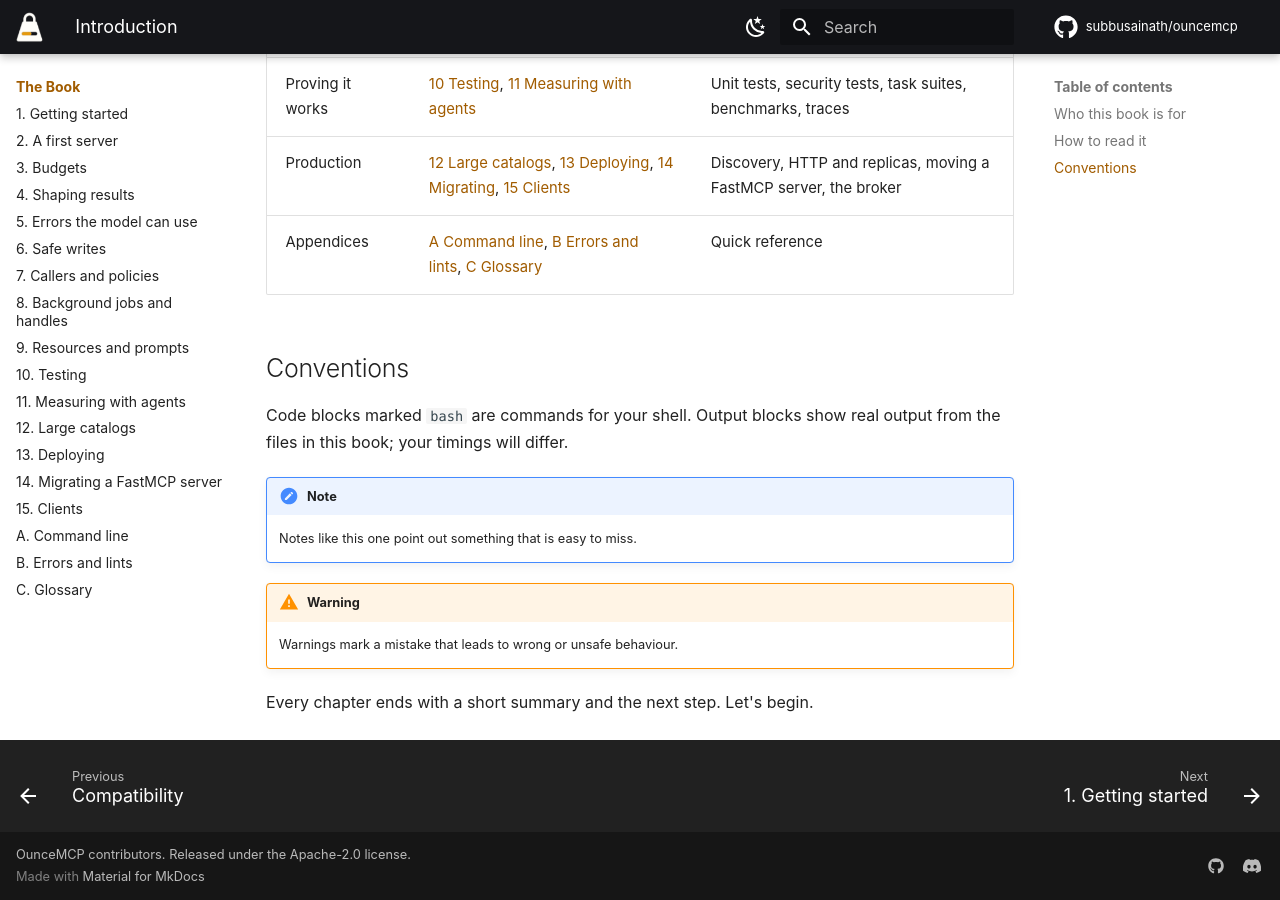
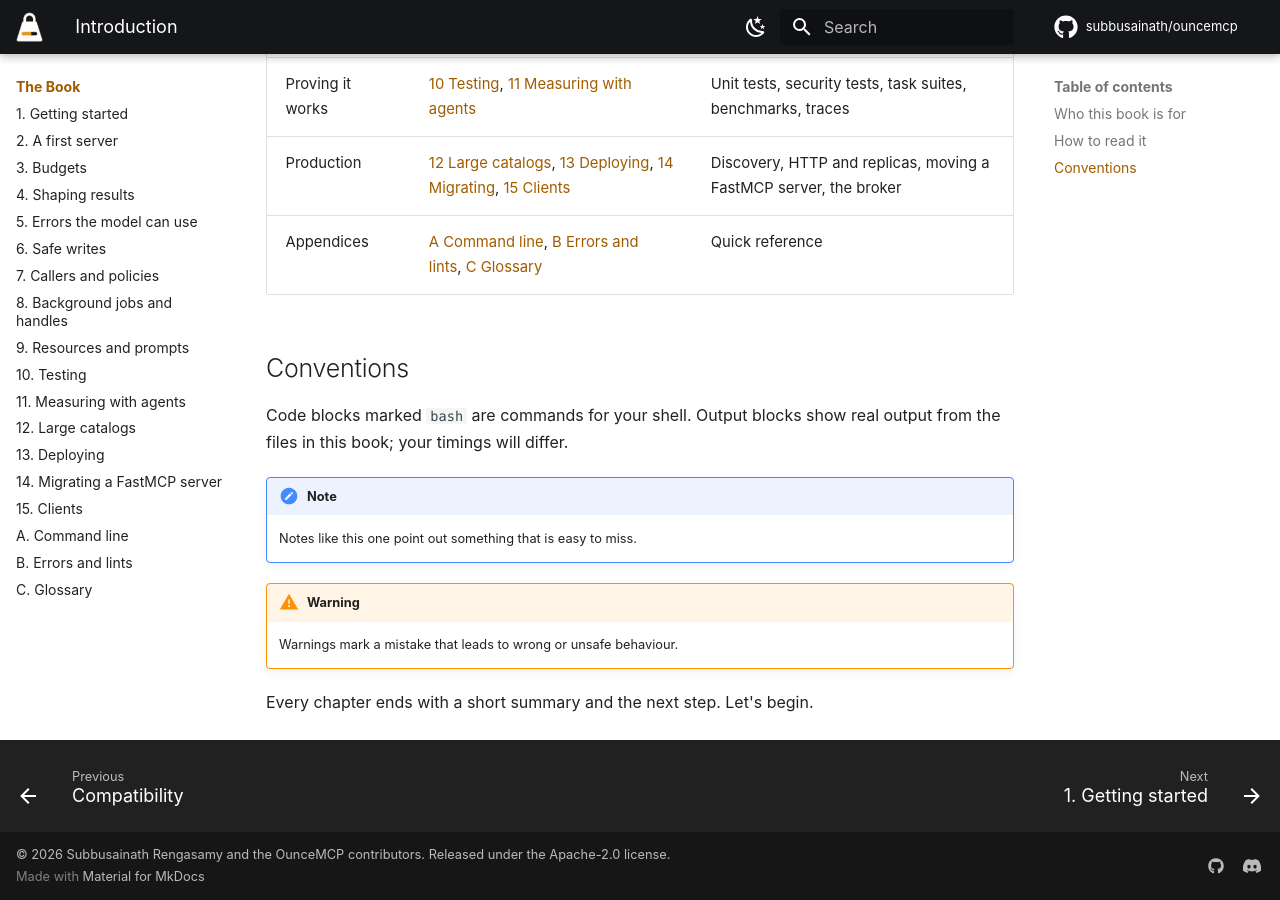
Before and after one commit to subbusainath/ouncemcp, an MkDocs documentation site: the page built from docs/book/index.md, in a window 1280 px wide and 900 px high, scrolled down 1087 px. Built offline with MkDocs 1.6.1 and Material for MkDocs 9.7.7, drawn with Linux system fonts in a browser that asks for light colours; comment, search, counter and statistics services are not loaded.

Commit message:
Add a NOTICE file naming the copyright holder (#45)

```diff
--- a/mkdocs.yml
+++ b/mkdocs.yml
@@ -6,7 +6,7 @@ docs_dir: docs
 strict: true
 edit_uri: edit/main/docs/
 repo_name: subbusainath/ouncemcp
-copyright: OunceMCP contributors. Released under the Apache-2.0 license.
+copyright: © 2026 Subbusainath Rengasamy and the OunceMCP contributors. Released under the Apache-2.0 license.
 theme:
   name: material
   language: en
```
Also changed, not shown: README.md (+1 -1 lines), 1 other file.
